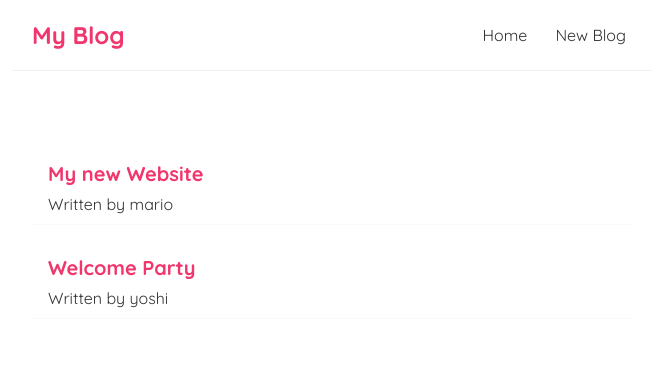
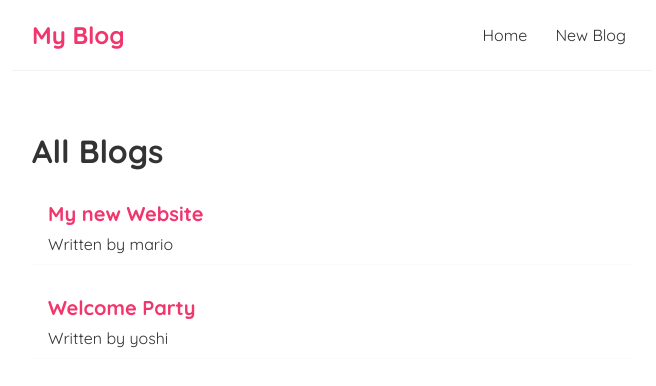
Before and after one commit to SanjanaKote/ReactJS, a React (Create React App) app: page / in a window 1280 px wide. Shown: the top 386 px of the page, without its empty margins (308-964 px from the left). Built offline with nearby package versions, Linux system fonts and the light colour scheme.

Commit message:
multiple blogs

```diff
--- a/src/Home.js
+++ b/src/Home.js
@@ -9,7 +9,7 @@ const Home=()=>{
 
 return(
     <div className="home">
-        <BlogList  blogs={blogs}/>
+        <BlogList  blogs={blogs} title="All Blogs"/>
     </div>
     );
 }
--- a/src/blogList.js
+++ b/src/blogList.js
@@ -1,7 +1,9 @@
 const BlogList = (props) => {
     const blogs=props.blogs;
+    const title=props.title;
     return (
         <div className="blog-BlogList">
+            <h1>{title}</h1>
             {blogs.map((blog) => (
             <div className="blog-preview" key={blog.id}>
                 <h2>{blog.title}</h2>
```
